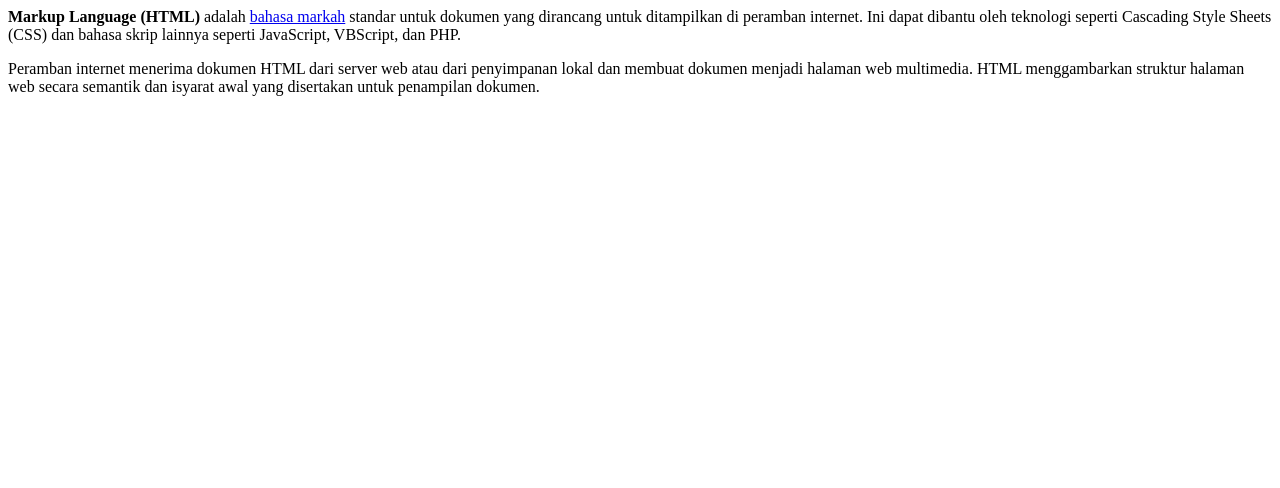
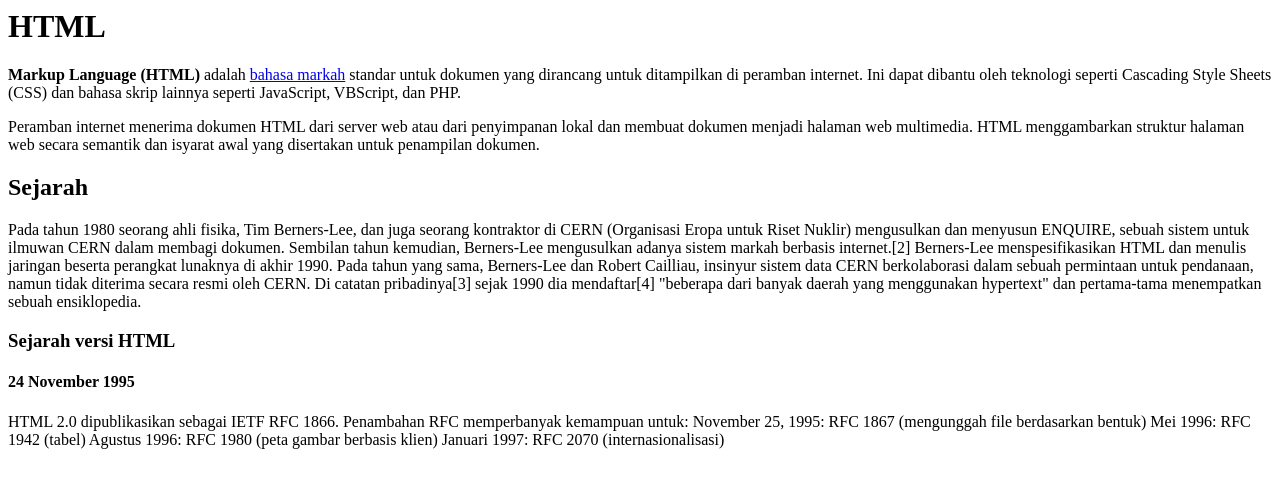
Before and after one commit to daffafaiqh/learn-website, a plain HTML site: page index.html in a window 1280 px wide. Drawn offline with Linux system fonts and the light colour scheme.

Commit message:
add: membuat format heading atau judul di html

```diff
--- a/index.html
+++ b/index.html
@@ -1,3 +1,15 @@
+<h1>HTML</h1>
 <p><b>Markup Language (HTML)</b> adalah <a href="https://google.com">bahasa markah</a> standar untuk dokumen yang dirancang untuk ditampilkan di peramban internet. Ini dapat dibantu oleh teknologi seperti Cascading Style Sheets (CSS) dan bahasa skrip lainnya seperti JavaScript, VBScript, dan PHP.</p>
 
 <p>Peramban internet menerima dokumen HTML dari server web atau dari penyimpanan lokal dan membuat dokumen menjadi halaman web multimedia. HTML menggambarkan struktur halaman web secara semantik dan isyarat awal yang disertakan untuk penampilan dokumen.</p>
+
+<h2>Sejarah</h2>
+<p>Pada tahun 1980 seorang ahli fisika, Tim Berners-Lee, dan juga seorang kontraktor di CERN (Organisasi Eropa untuk Riset Nuklir) mengusulkan dan menyusun ENQUIRE, sebuah sistem untuk ilmuwan CERN dalam membagi dokumen. Sembilan tahun kemudian, Berners-Lee mengusulkan adanya sistem markah berbasis internet.[2] Berners-Lee menspesifikasikan HTML dan menulis jaringan beserta perangkat lunaknya di akhir 1990. Pada tahun yang sama, Berners-Lee dan Robert Cailliau, insinyur sistem data CERN berkolaborasi dalam sebuah permintaan untuk pendanaan, namun tidak diterima secara resmi oleh CERN. Di catatan pribadinya[3] sejak 1990 dia mendaftar[4] "beberapa dari banyak daerah yang menggunakan hypertext" dan pertama-tama menempatkan sebuah ensiklopedia.</p>
+
+<h3>Sejarah versi HTML</h3>
+<h4>24 November 1995</h4>
+HTML 2.0 dipublikasikan sebagai IETF RFC 1866. Penambahan RFC memperbanyak kemampuan untuk:
+November 25, 1995: RFC 1867 (mengunggah file berdasarkan bentuk)
+Mei 1996: RFC 1942 (tabel)
+Agustus 1996: RFC 1980 (peta gambar berbasis klien)
+Januari 1997: RFC 2070 (internasionalisasi)
```
